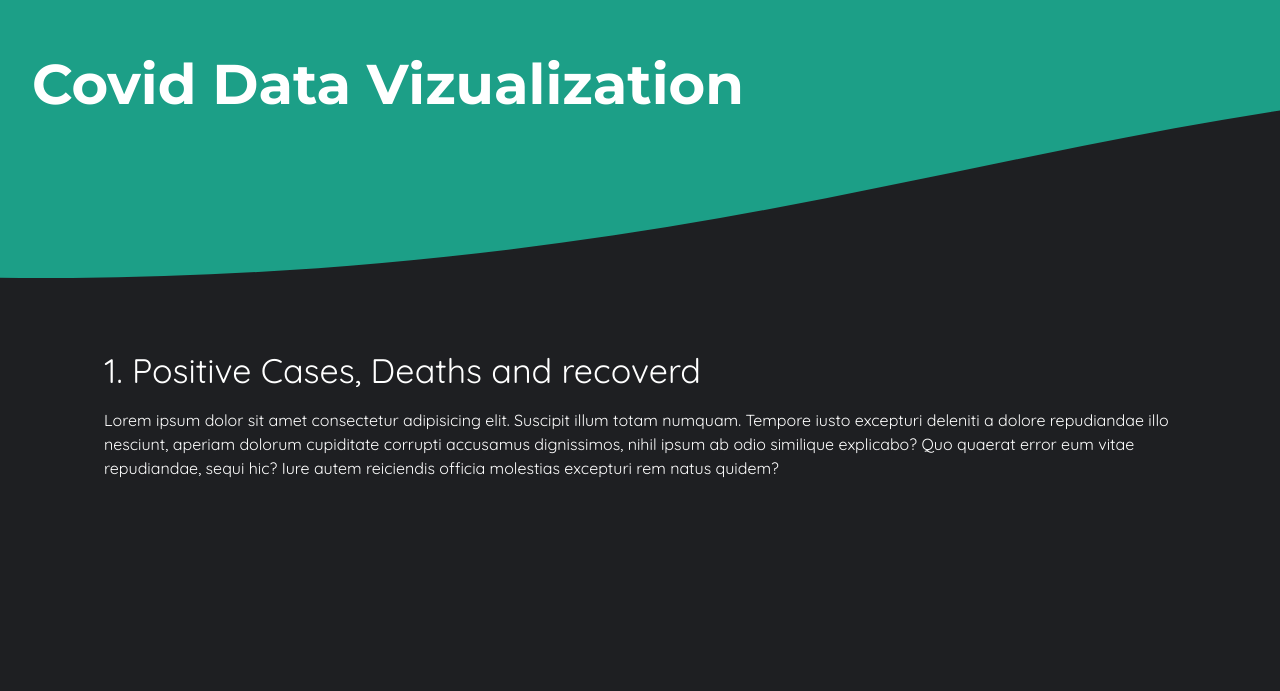
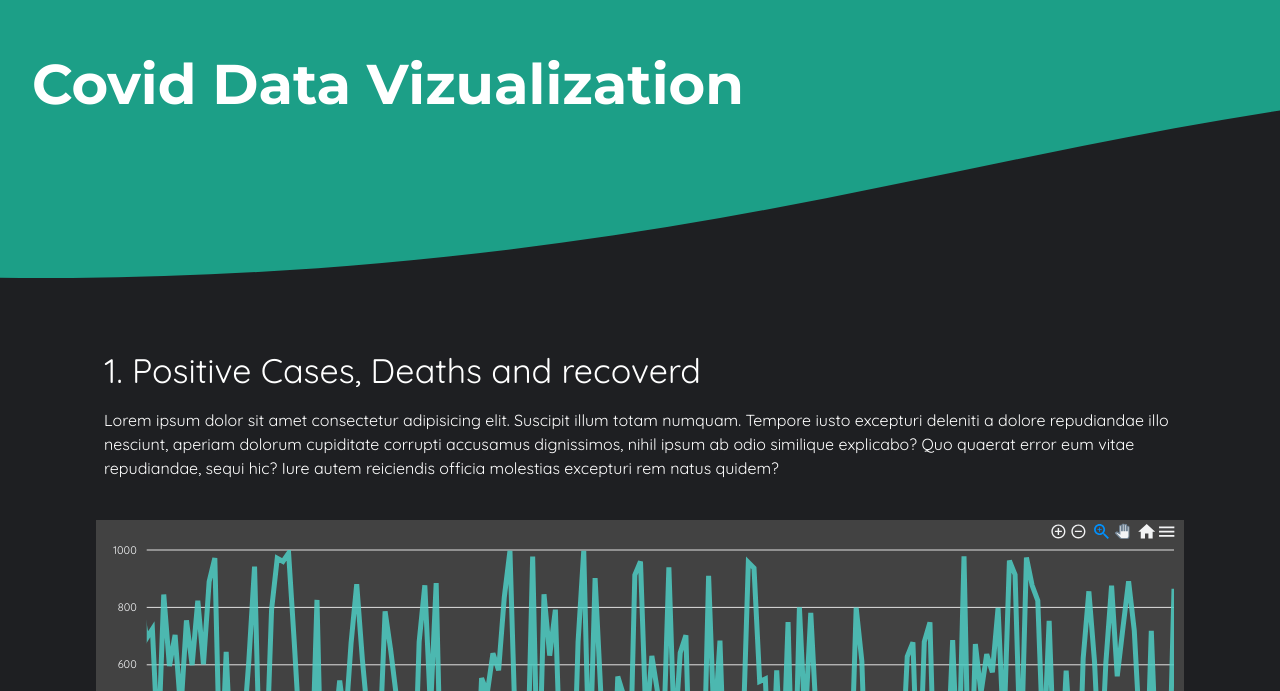
Before and after one commit to dgop92/covid-data-vis-client, a React (Create React App) app: page / in a window 1280 px wide. Shown: the part 109-800 px from the top of the page. Built offline with nearby package versions, Linux system fonts and the light colour scheme.

Commit message:
feat: add apex charts

```diff
--- a/package.json
+++ b/package.json
@@ -14,7 +14,9 @@
     "@types/node": "17.0.13",
     "@types/react": "17.0.38",
     "@types/react-dom": "17.0.11",
+    "apexcharts": "^3.35.5",
     "react": "17.0.2",
+    "react-apexcharts": "^1.4.0",
     "react-dom": "17.0.2",
     "react-scripts": "4.0.3",
     "web-vitals": "1.1.2"
--- a/src/providers/AppProvider.tsx
+++ b/src/providers/AppProvider.tsx
@@ -1,10 +1,21 @@
 import { ThemeProvider } from "@mui/material/styles";
+import { RepositoryContext } from "../services/context/covid.repository.contex";
+import { CovidMockRepository } from "../services/repository/covid-mock.repository";
 import { muiTheme } from "../styles/theme";
 
 interface AppProviderProps {
   children: React.ReactNode;
 }
 
+const covidRepository = new CovidMockRepository();
+
 export function AppProvider({ children }: AppProviderProps): JSX.Element {
-  return <ThemeProvider theme={muiTheme}>{children}</ThemeProvider>;
+  return (
+    <ThemeProvider theme={muiTheme}>
+      {/* eslint-disable-next-line react/jsx-no-constructed-context-values */}
+      <RepositoryContext.Provider value={{ repository: covidRepository }}>
+        {children}
+      </RepositoryContext.Provider>
+    </ThemeProvider>
+  );
 }
--- a/src/sections/Section1.tsx
+++ /dev/null
@@ -1,36 +0,0 @@
-import { Box, Typography, Stack } from "@mui/material";
-
-export function Section1() {
-  return (
-    <Box
-      component="section"
-      sx={{
-        display: "flex",
-      }}
-    >
-      <Stack>
-        <Typography
-          variant="h4"
-          component="h4"
-          sx={{
-            p: 1,
-          }}
-        >
-          1. Positive Cases, Deaths and recoverd
-        </Typography>
-        <Typography
-          variant="body1"
-          sx={{
-            p: 1,
-          }}
-        >
-          Lorem ipsum dolor sit amet consectetur adipisicing elit. Suscipit illum totam
-          numquam. Tempore iusto excepturi deleniti a dolore repudiandae illo nesciunt,
-          aperiam dolorum cupiditate corrupti accusamus dignissimos, nihil ipsum ab odio
-          similique explicabo? Quo quaerat error eum vitae repudiandae, sequi hic? Iure
-          autem reiciendis officia molestias excepturi rem natus quidem?
-        </Typography>
-      </Stack>
-    </Box>
-  );
-}
--- /dev/null
+++ b/src/sections/Section1/Section1.tsx
@@ -0,0 +1,63 @@
+import { Typography, Stack } from "@mui/material";
+import { useEffect, useState, useCallback } from "react";
+import ReactApexChart from "react-apexcharts";
+import { useRepo } from "../../services/context/covid.repository.contex";
+import { zipTwoArrs } from "../../utils/helpers";
+import { sectionChart1Options } from "./chart.options";
+
+export default function Section1() {
+  const [seriesState, setSeriesState] = useState<[number, number][]>([]);
+  const { repository } = useRepo();
+
+  const getData = useCallback(async () => {
+    console.log("getData");
+    const data = await repository.getBasicSerieByCountry("COL");
+    const { cases, dates } = data;
+    const datesAsUnixTimeStamp = dates.map((date) => new Date(date).getTime());
+    const series = zipTwoArrs(datesAsUnixTimeStamp, cases);
+    setSeriesState(series);
+  }, [repository]);
+
+  useEffect(() => {
+    getData();
+  }, [getData]);
+
+  return (
+    <Stack
+      component="section"
+      sx={{
+        display: "flex",
+      }}
+    >
+      <Stack>
+        <Typography
+          variant="h4"
+          component="h4"
+          sx={{
+            p: 1,
+          }}
+        >
+          1. Positive Cases, Deaths and recoverd
+        </Typography>
+        <Typography
+          variant="body1"
+          sx={{
+            p: 1,
+            mb: 4,
+          }}
+        >
+          Lorem ipsum dolor sit amet consectetur adipisicing elit. Suscipit illum totam
+          numquam. Tempore iusto excepturi deleniti a dolore repudiandae illo nesciunt,
+          aperiam dolorum cupiditate corrupti accusamus dignissimos, nihil ipsum ab odio
+          similique explicabo? Quo quaerat error eum vitae repudiandae, sequi hic? Iure
+          autem reiciendis officia molestias excepturi rem natus quidem?
+        </Typography>
+      </Stack>
+      <ReactApexChart
+        options={sectionChart1Options}
+        series={[{ name: "cases", data: seriesState }]}
+        height={350}
+      />
+    </Stack>
+  );
+}
--- /dev/null
+++ b/src/sections/Section1/chart.options.ts
@@ -0,0 +1,27 @@
+import { ApexOptions } from "apexcharts";
+
+export const sectionChart1Options: ApexOptions = {
+  chart: {
+    width: "100%",
+    type: "area",
+    fontFamily: '"Quicksand", "Helvetica", "Arial", sans-serif',
+    zoom: {
+      type: "x",
+      enabled: true,
+      autoScaleYaxis: true,
+    },
+    events: {
+      beforeZoom: function (ctx) {
+        // we need to clear the range as we only need it on the iniital load.
+        ctx.w.config.xaxis.range = undefined;
+      },
+    },
+  },
+  xaxis: {
+    type: "datetime",
+    range: new Date(2021, 6, 0).getTime() - new Date(2021, 0, 0).getTime(),
+  },
+  theme: {
+    mode: "dark",
+  },
+};
--- /dev/null
+++ b/src/sections/Section1/index.ts
@@ -0,0 +1 @@
+export { default as Section1 } from "./Section1";
--- /dev/null
+++ b/src/services/context/covid.repository.contex.ts
@@ -0,0 +1,15 @@
+import { createContext, useContext } from "react";
+import { ICovidRepository } from "../repository/covid.repository.definition";
+
+type RepositoryContextType = {
+  repository: ICovidRepository;
+};
+
+export const RepositoryContext = createContext<RepositoryContextType>({
+  // eslint-disable-next-line @typescript-eslint/no-non-null-assertion
+  repository: null!,
+});
+
+export function useRepo() {
+  return useContext(RepositoryContext);
+}
--- /dev/null
+++ b/src/services/repository/covid-mock.repository.ts
@@ -0,0 +1,12 @@
+import { CovidBasicSerie, ICovidRepository } from "./covid.repository.definition";
+
+export class CovidMockRepository implements ICovidRepository {
+  getBasicSerieByCountry(isoCode: string): Promise<CovidBasicSerie> {
+    // return 30 records
+    return Promise.resolve({
+      dates: Array.from({ length: 1000 }, (_, i) => new Date(2020, 0, i + 1)),
+      cases: Array.from({ length: 1000 }, () => Math.floor(Math.random() * 1000)),
+      deaths: Array.from({ length: 1000 }, () => Math.floor(Math.random() * 100)),
+    });
+  }
+}
--- /dev/null
+++ b/src/utils/helpers.ts
@@ -0,0 +1,3 @@
+export function zipTwoArrs<T = unknown, U = unknown>(a: T[], b: U[]): [T, U][] {
+  return a.map((k, i) => [k, b[i]]);
+}
```
Also changed, not shown: src/services/repository/covid.repository.definition.ts (added, +9 -0 lines), 1 other file (tests, documents, lock files or other folders).
